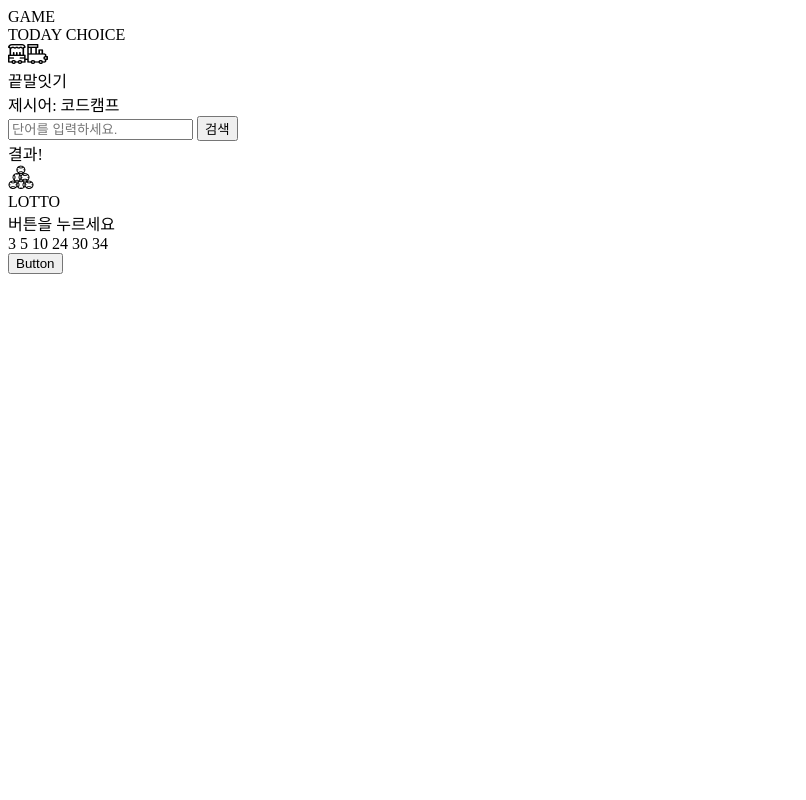
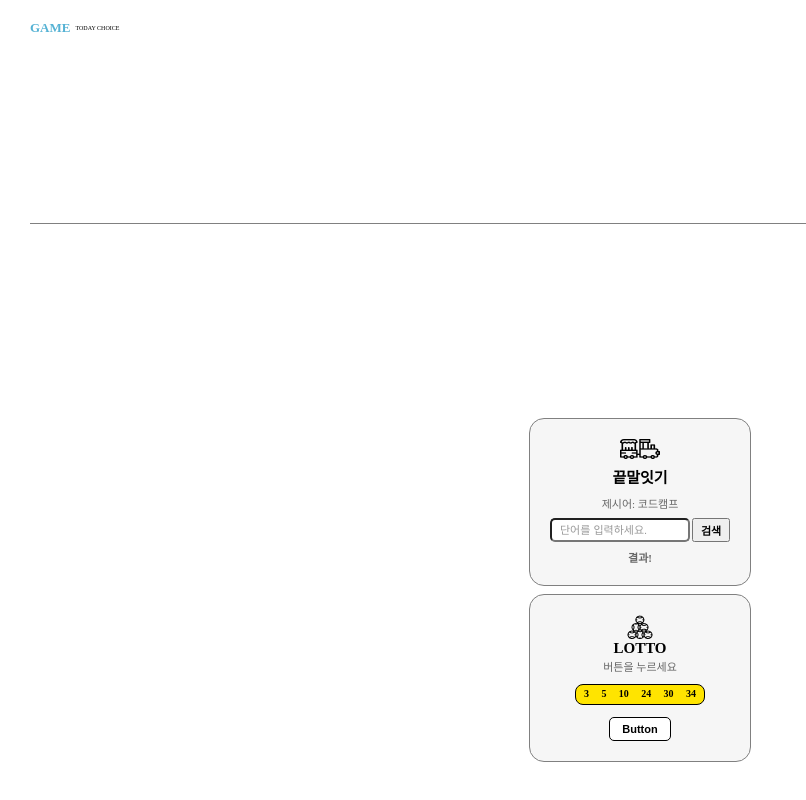
Before and after one commit to Jsim6342/edu-freecamp, a plain HTML site: page cyworld/game.html in a window 1280 px wide. Shown: the whole page, without its empty margins (0-806 px from the left). Drawn offline with Linux system fonts and the light colour scheme.

Commit message:
4.24일자 학습_cyword 초안 마무리

```diff
--- a/cyworld/game.html
+++ b/cyworld/game.html
@@ -2,6 +2,7 @@
 <html lang="ko">
 <head>
     <title>game</title>
+    <link rel="stylesheet" href="./styles/game.css">
 </head>
 <body>
     <div class="wrapper">
@@ -10,13 +11,14 @@
             <div class="subtitle">TODAY CHOICE</div>
         </div>
         <div class="line"></div>
+        <div class="wrapper_body">
             <div class="game_container">
                 <img src="./images/train.png">
                 <div class="game_title">끝말잇기</div>
                 <div class="game_subtitle">제시어: <span id="word">코드캠프</span></div>
                 <div class="word_text">
                     <input type="text" id="myword" class="textbox" placeholder="단어를 입력하세요.">
-                <button>검색</button>
+                    <button class="search" onclick="">검색</button>
                 </div>
                 <div id="result" class="word_result">결과!</div>
             </div>
@@ -24,7 +26,7 @@
                 <img src="./images/lotto.png">
                 <div class="game_title">LOTTO</div>
                 <div class="game_subtitle">버튼을 누르세요</div>
-            <div class="word_text">
+                <div class="game_lotto_number">
                     <span>3</span>
                     <span>5</span>
                     <span>10</span>
@@ -35,5 +37,7 @@
                 <button class="wrapper_lotto_btn">Button</button>
             </div>
         </div>
+
+    </div>
 </body>
 </html>
--- a/cyworld/styles/game.css
+++ b/cyworld/styles/game.css
@@ -2,3 +2,137 @@
     margin: 0px;
     box-sizing: border-box;
 }
+
+html, body {
+    width: 100%;
+    height: 100%;
+}
+
+
+.wrapper {
+    width: 100%;
+    height: 100%;
+    padding: 20px 30px 30px 30px;
+    display: flex;
+    flex-direction: column;
+    justify-content: space-between;
+}
+
+
+.wrapper_header {
+    width: 100%;
+    display: flex;
+    flex-direction: row;
+    justify-content: flex-start;
+    align-items: center;
+}
+
+
+.title {
+    color: #55b2d4;
+    font-size: 13px;
+    font-weight: 700;
+}
+
+.subtitle {
+    padding-left: 5px;
+    font-size: 6px;
+}
+
+.line {
+    width: 100%;
+    border-top: 1px solid gray;
+    margin: 5px 0px;
+}
+
+.wrapper_body {
+    height: 360px;
+    display: flex;
+    flex-direction: column;
+    align-items: center;
+    justify-content: space-evenly;
+}
+
+.game_container {
+    border: 1px solid gray;
+    border-radius: 15px;
+    padding: 20px;
+    width: 222px;
+    height: 168px;
+    display: flex;
+    flex-direction: column;
+    justify-content: space-between;
+    align-items: center;
+    background-color: #f6f6f6;
+}
+
+.game_title {
+    font-size: 15px;
+    font-weight: 900;
+}
+
+.game_subtitle {
+    font-size: 11px;
+    color: #666;
+}
+
+.word_result {
+    font-size: 11px;
+    font-weight: 700;
+}
+
+.word_text {
+    width: 100%;
+    display: flex;
+    justify-content: space-between;
+}
+
+.textbox {
+    width: 140px;
+    height: 24px;
+    border-radius: 5px;
+    padding: 4px 8px;
+}
+
+.textbox::placeholder {
+    font-size: 11px;
+    color: #999999;
+}
+
+.search {
+    font-size: 11px;
+    font-weight: 700;
+    width: 38px;
+    height: 24px;
+
+}
+
+.word_result {
+    color: #666;
+}
+
+.game_lotto_number {
+    width: 130px;
+    height: 21px;
+    background-color: #ffe400;
+    border-radius: 8px;
+    border: 1px solid black;
+    font-size: 10px;
+    font-weight: 700;
+    display: flex;
+    justify-content: space-between;
+    padding: 3px 8px;
+    margin-bottom: 11px;
+    margin-top: 10px;
+}
+
+.wrapper_lotto_btn {
+
+    border: 1px solid black;
+	border-radius: 5px;
+	font-weight: 700;
+	font-size: 11px;
+	width: 62px;
+	height: 24px;
+	background-color: white;
+}
--- a/cyworld/styles/jukebox.css
+++ b/cyworld/styles/jukebox.css
@@ -2,3 +2,105 @@
     margin: 0px;
     box-sizing: border-box;
 }
+
+html, body {
+    width: 100%;
+    height: 100%;
+}
+
+
+.wrapper {
+    width: 100%;
+    height: 100%;
+    padding: 20px 30px 30px 30px;
+    display: flex;
+    flex-direction: column;
+    justify-content: space-between;
+}
+
+
+.wrapper_header {
+    width: 100%;
+    display: flex;
+    flex-direction: row;
+    justify-content: flex-start;
+    align-items: center;
+}
+
+
+.title {
+    color: #55b2d4;
+    font-size: 13px;
+    font-weight: 700;
+}
+
+.subtitle {
+    padding-left: 5px;
+    font-size: 6px;
+}
+
+.line {
+    width: 100%;
+    border-top: 1px solid gray;
+    margin: 5px 0px;
+}
+
+.albumWrapper {
+    display: flex;
+    flex-direction: row;
+    justify-content: space-around;
+    padding-top: 12px;
+    padding-bottom: 40px;
+}
+
+.thumbnail {
+    width: 120px;
+    height: 120px;
+}
+
+.album-title {
+    font-size: 11px;
+    font-weight: bold;
+    color: #0f465e;
+    display: flex;
+    flex-direction: row;
+    justify-content: center;
+}
+
+.album-artist {
+    font-size: 10px;
+    font-weight: bold;
+    color: gray;
+    display: flex;
+    flex-direction: row;
+    justify-content: center;
+}
+
+.wrapper_body {
+    width: 100%;
+}
+
+.albumTable {
+    border-spacing: 0px;
+    width: 100%;
+    padding-top: 8px;
+}
+
+.albumTable th {
+    height: 20px;
+    font-size: 10px;
+    font-weight: bold;
+    color: gray;
+    background-color: #EEEEEE;
+    padding-top: 5px;
+    border-top: 1px solid gray;
+    border-bottom: 1px dashed gray;
+}
+
+.albumTable td {
+    height: 20px;
+    font-size: 10px;
+    color: #0F465E;
+    border-bottom: 1px dashed gray;
+    text-align: center;
+}
```
Also changed, not shown: cyworld/index.html (+8 -1 lines), cyworld/jukebox.html (+7 -5 lines), cyworld/scripts/index.js (added, +20 -0 lines), cyworld/styles/index.css (+26 -0 lines). Lines whose indentation alone changed are shown as unchanged.
